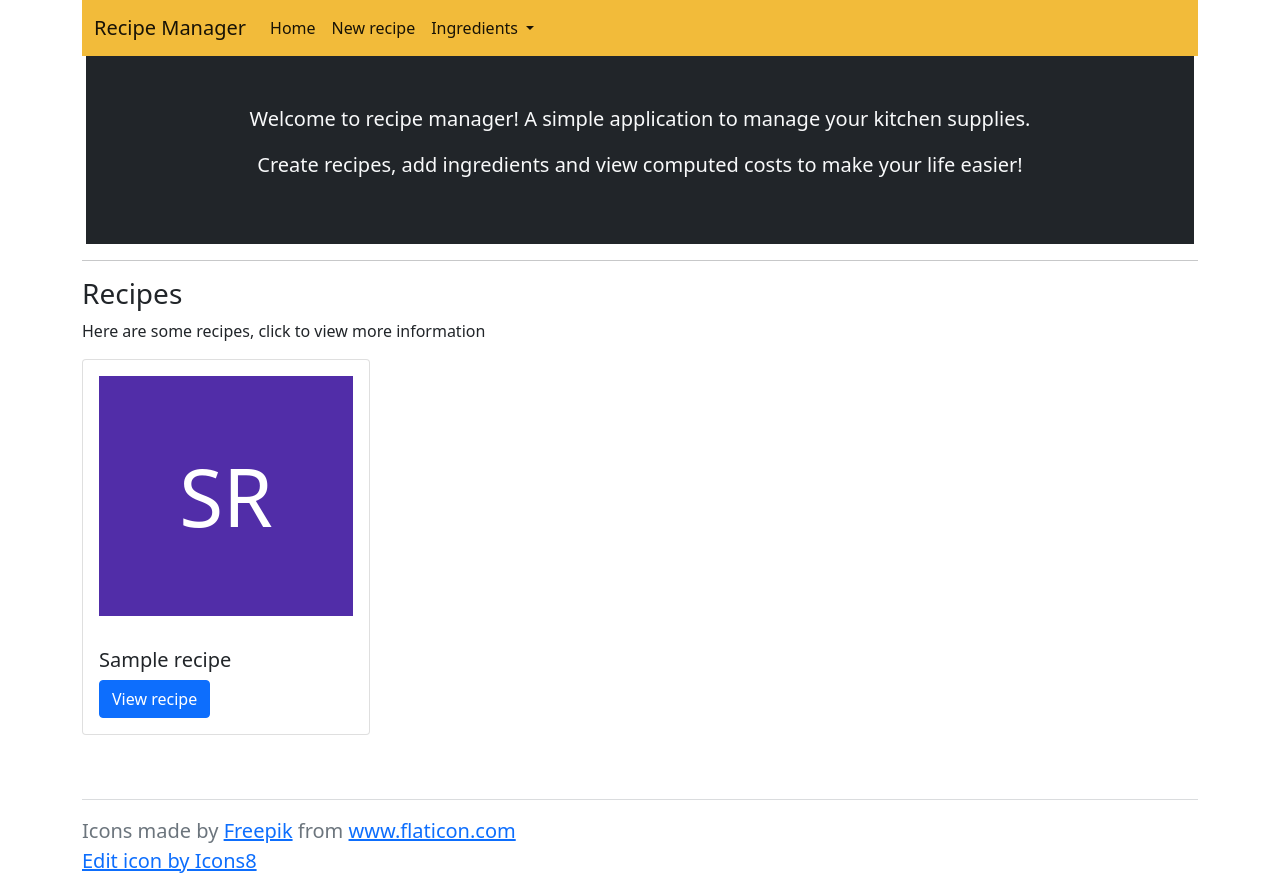
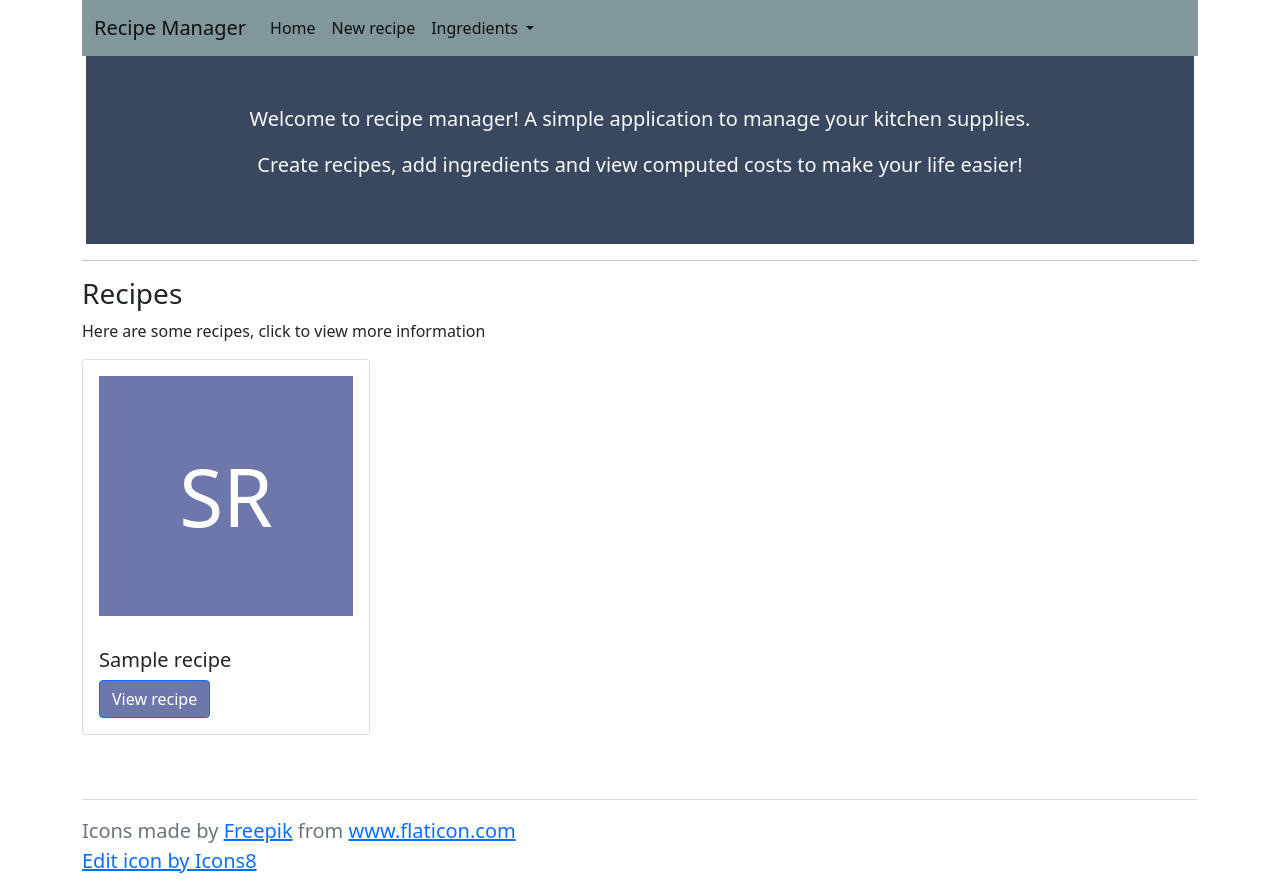
Before and after one commit to ajoyoommen/recipe_manager, a Django app: page /recipes/home in a window 1280 px wide. Run offline with Django 3.2, Linux system fonts and the light colour scheme; tables that the repository leaves empty hold one stand-in row (values such as "Sample post"); some libraries are stand-ins or nearby versions.

Commit message:
Update color scheme

```diff
--- a/recipes/templates/__navbar.html
+++ b/recipes/templates/__navbar.html
@@ -1,4 +1,4 @@
-<nav class="navbar navbar-expand-lg navbar-light bg-common">
+<nav class="navbar navbar-expand-lg navbar-light rm-main">
   <div class="container-fluid">
     <a class="navbar-brand" href="{% url 'home' %}">Recipe Manager</a>
     <button class="navbar-toggler" type="button" data-bs-toggle="collapse" data-bs-target="#navbarSupportedContent" aria-controls="navbarSupportedContent" aria-expanded="false" aria-label="Toggle navigation">
--- a/recipes/templates/home.html
+++ b/recipes/templates/home.html
@@ -4,7 +4,7 @@
 {% block title %}Recipes | Recipe Manager{% endblock %}
 
 {% block content %}
-  <div class="row mx-1 p-5 bg-dark">
+  <div class="row mx-1 p-5 rm-banner">
     <div class="col">
       <figure class="text-center">
         <blockquote class="blockquote text-light">
@@ -25,7 +25,7 @@
       <p>Here are some recipes, click to view more information</p>
       {% include 'recipes/__list_cards.html' %}
     {% else %}
-    <h6>No recipes have been added yet! Add a <a href="#">new</a> recipe.</h6>
+    <p class="lead">No recipes have been added yet! Add a <a href="{% url 'recipe-add' %}">new</a> recipe.</p>
     {% endif %}
   </div>
 
--- a/recipes/templates/recipes/__list_cards.html
+++ b/recipes/templates/recipes/__list_cards.html
@@ -3,11 +3,10 @@
 {% for r in recipes %}
   <div class="col-md-3">
       <div class="card" style="width: 18rem;">
-        <!--img src="{% static 'images/recipe-book.jpg' %}" class="card-img-top" alt="Recipe for {{ r.name }}"-->
-        <div class="recipe-thumb m-3 text-center">{{ r.get_initials }}</div>
+        <div class="recipe-thumb m-3 text-center bg-rm-main">{{ r.get_initials }}</div>
         <div class="card-body">
           <h5 class="card-title">{{ r.name }}</h5>
-          <a href="{% url 'recipe-detail' r.id %}" class="btn btn-primary">View recipe</a>
+          <a href="{% url 'recipe-detail' r.id %}" class="btn btn-primary bg-rm-main">View recipe</a>
         </div>
       </div>
   </div>
--- a/recipes/views.py
+++ b/recipes/views.py
@@ -26,7 +26,7 @@ class IngredientList(ListView):
 
     def get_queryset(self):
         q = self.request.GET.get('q', '')
-        object_list = self.model.objects.all()
+        object_list = self.model.objects.order_by('name')
         if q:
             _objs_name = object_list.filter(name__icontains=q)
             _objs_artn = object_list.filter(article_number__icontains=q)
--- a/static/css/common.css
+++ b/static/css/common.css
@@ -1,14 +1,28 @@
 .recipe-thumb {
-  background: #512DA8;
   font-size: 5rem;
   color: #fff;
   line-height: 15rem;
 }
 
-.bg-common {
-  background-color: #f2bb3a;
+.rm-main {
+  background-color: #81979A;
+}
+
+.rm-banner {
+  background-color: #3A485F;
+}
+
+.bg-rm-main {
+  background: #6E77AC;
 }
 
 .bg-ingredient {
-  background-color: #f2bb3a42;
+  background-color: #FCDE96;
 }
+
+.text-white {
+  acolor: #EEE;
+}
+
+.text-ingredient {
+}
```
Also changed, not shown: recipes/templates/ingredients/__detail_card.html (+8 -2 lines), recipes/templates/ingredients/list.html (+10 -0 lines).
